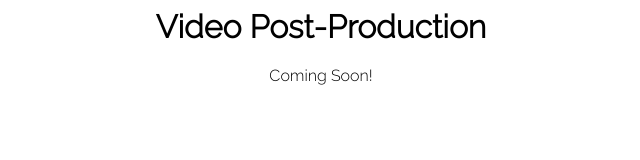
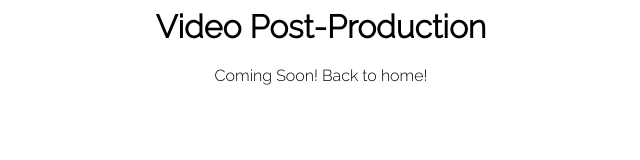
Before and after one commit to jlkauffman92/PersonalSite, a plain HTML site: page public/videoPost.html in a window 1280 px wide. Shown: the whole page, without its empty margins (319-959 px from the left). Drawn offline with Linux system fonts and the light colour scheme.

Commit message:
added back to home button

```diff
--- a/public/videoPost.html
+++ b/public/videoPost.html
@@ -20,7 +20,7 @@
 <body>
     <h1>Video Post-Production</h1>
     <div class="content">
-        Coming Soon!
+        Coming Soon! <a href="/">Back to home!</a>
     </div>
 </body>
 
```
